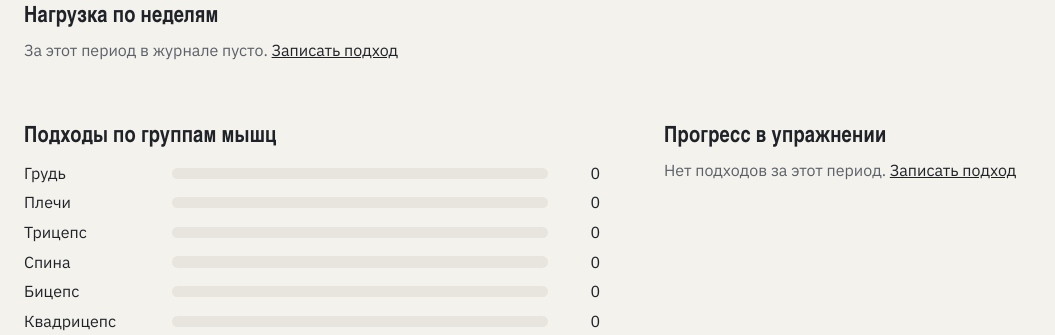
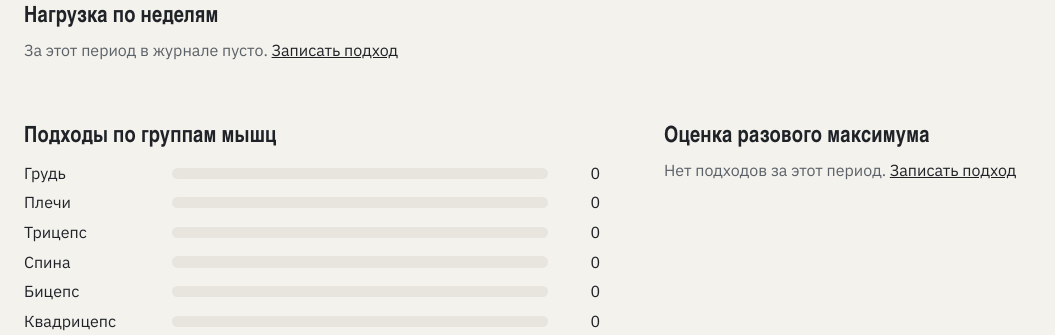
Before and after one commit to BorodaPetra/Pumping_Iron, a FastAPI app: page /stats in a window 1280 px wide. Shown: the part 314-649 px from the top of the page, without its empty margins (0-1055 px from the left). Run offline with FastAPI, Linux system fonts and the light colour scheme; data comes from the database, SQL or seed files in the repository; data that the repository does not hold is empty.

Commit message:
Statistics: section titled 'Оценка разового максимума', caption shows the formula only

```diff
--- a/src/pumping_iron/templates/stats.html
+++ b/src/pumping_iron/templates/stats.html
@@ -72,7 +72,7 @@
 {% endif %}
 
 <section class="stat chart-bottom">
-  <h2>Прогресс в упражнении</h2>
+  <h2>Оценка разового максимума</h2>
   {% if progress.selected %}
     <form class="stat-pick" method="get" action="/stats">
       <input type="hidden" name="period" value="{{ period }}">
@@ -87,7 +87,7 @@
     </form>
     <figure>
       <figcaption>{{ progress.selected.name }}:
-        {% if progress.formula %}оценка разового максимума, кг (по формуле Эпли: вес × (1 + повторения / 30))
+        {% if progress.formula %}оценка разового максимума, кг = вес × (1 + повторения / 30)
         {% else %}лучший подход по повторениям{% endif %}</figcaption>
       {{ charts.progress }}
     </figure>
```
